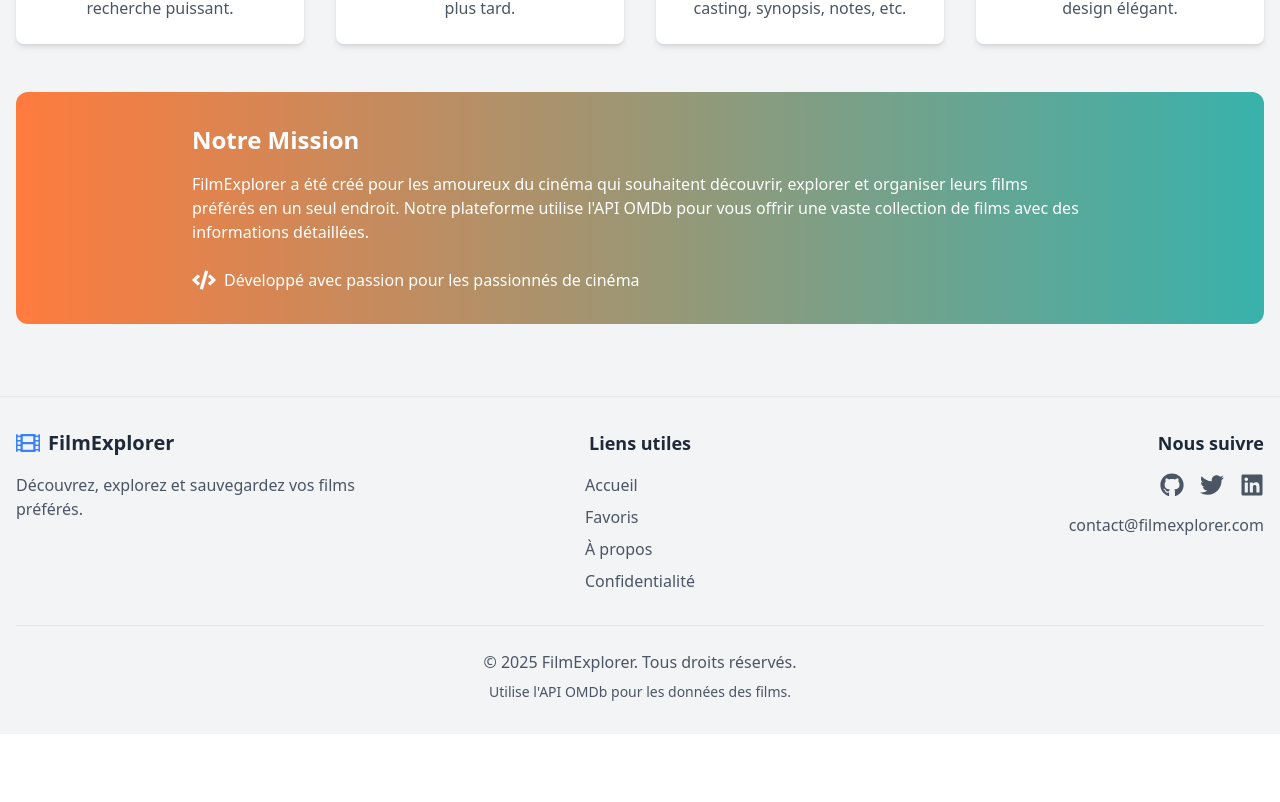
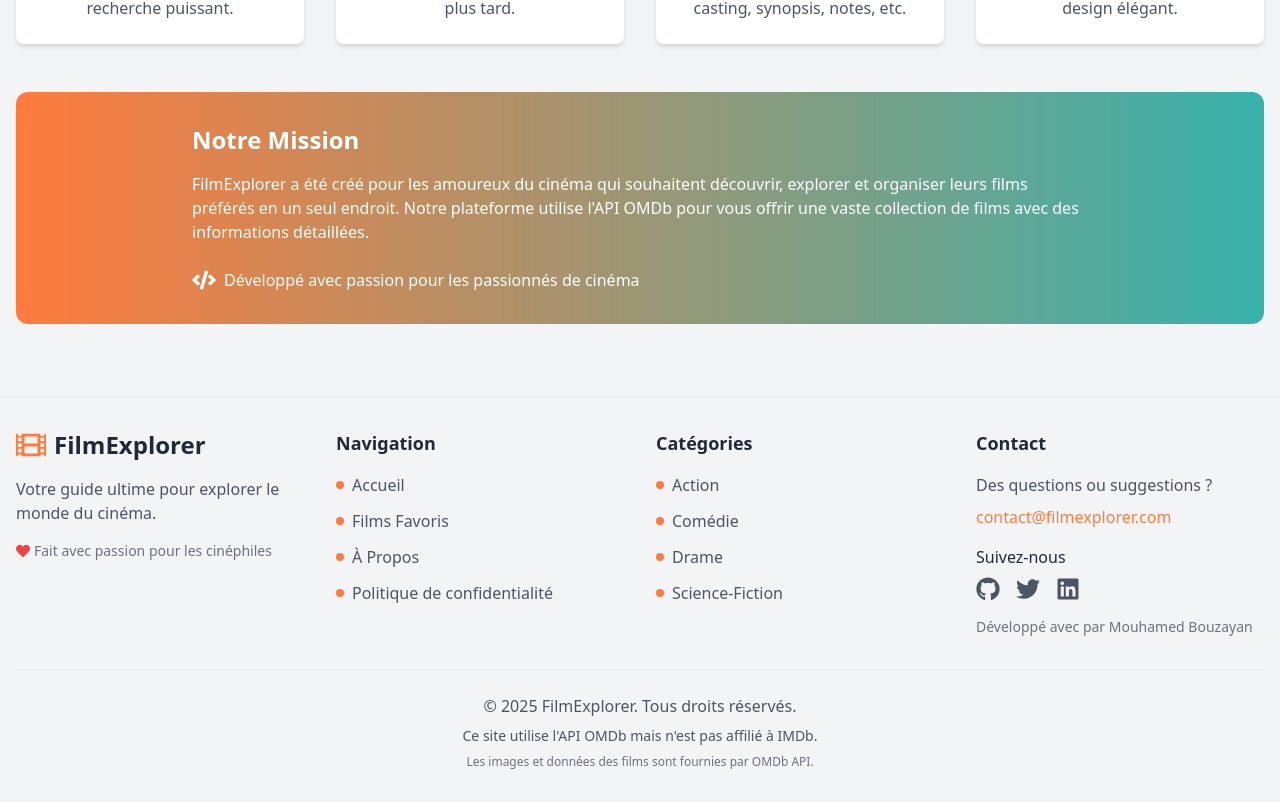
Before and after one commit to MOUHAMEDBOUZAYAN/FilmFinder-API, a React (Vite) app in the folder my-project/: page /about in a window 1280 px wide. Shown: the part 432-1234 px from the top of the page. Before the commit the page ends 1166 px from the top, so only its background shows below. Built offline with nearby package versions, Linux system fonts and the light colour scheme.

Commit message:
Update Components Search And Fouter

```diff
--- a/my-project/src/components/Footer.jsx
+++ b/my-project/src/components/Footer.jsx
@@ -1,57 +1,157 @@
-import { FaGithub, FaTwitter, FaLinkedin, FaFilm } from 'react-icons/fa';
+import { FaGithub, FaTwitter, FaLinkedin, FaFilm, FaHeart } from 'react-icons/fa';
+import { motion } from 'framer-motion';
 
 const Footer = () => {
   return (
-    <footer className="bg-gray-100 dark:bg-gray-900 border-t border-gray-200 dark:border-gray-800">
+    <footer className="bg-gray-100 dark:bg-dark-800 border-t border-gray-200 dark:border-gray-700">
       <div className="container mx-auto px-4 py-8">
-        <div className="grid grid-cols-1 md:grid-cols-3 gap-8">
+        <div className="grid grid-cols-1 md:grid-cols-4 gap-8">
           {/* Brand section */}
-          <div className="flex flex-col items-center md:items-start">
+          <motion.div
+            initial={{ opacity: 0, y: 20 }}
+            whileInView={{ opacity: 1, y: 0 }}
+            transition={{ duration: 0.5 }}
+            viewport={{ once: true }}
+            className="flex flex-col items-center md:items-start"
+          >
             <div className="flex items-center mb-4">
-              <FaFilm className="text-2xl text-blue-500 mr-2" />
-              <span className="text-xl font-bold text-gray-800 dark:text-white">FilmExplorer</span>
+              <FaFilm className="text-3xl text-primary-500 mr-2" />
+              <span className="text-2xl font-bold text-gray-800 dark:text-white">FilmExplorer</span>
             </div>
-            <p className="text-gray-600 dark:text-gray-300 text-center md:text-left">
-              Découvrez, explorez et sauvegardez vos films préférés.
+            <p className="text-gray-600 dark:text-gray-300 text-center md:text-left mb-4">
+              Votre guide ultime pour explorer le monde du cinéma.
             </p>
-          </div>
+            <div className="flex items-center text-sm text-gray-500 dark:text-gray-400">
+              <FaHeart className="text-red-500 mr-1" />
+              <span>Fait avec passion pour les cinéphiles</span>
+            </div>
+          </motion.div>
 
-          {/* Links section */}
-          <div className="flex flex-col items-center">
-            <h3 className="text-lg font-semibold text-gray-800 dark:text-white mb-4">Liens utiles</h3>
-            <ul className="space-y-2">
-              <li><a href="/" className="text-gray-600 dark:text-gray-300 hover:text-blue-500 transition-colors">Accueil</a></li>
-              <li><a href="/favorites" className="text-gray-600 dark:text-gray-300 hover:text-blue-500 transition-colors">Favoris</a></li>
-              <li><a href="/about" className="text-gray-600 dark:text-gray-300 hover:text-blue-500 transition-colors">À propos</a></li>
-              <li><a href="/privacy" className="text-gray-600 dark:text-gray-300 hover:text-blue-500 transition-colors">Confidentialité</a></li>
+          {/* Quick Links */}
+          <motion.div
+            initial={{ opacity: 0, y: 20 }}
+            whileInView={{ opacity: 1, y: 0 }}
+            transition={{ duration: 0.5, delay: 0.1 }}
+            viewport={{ once: true }}
+            className="flex flex-col items-center md:items-start"
+          >
+            <h3 className="text-lg font-semibold text-gray-800 dark:text-white mb-4">Navigation</h3>
+            <ul className="space-y-3">
+              <li>
+                <a href="/" className="flex items-center text-gray-600 dark:text-gray-300 hover:text-primary-500 transition-colors">
+                  <span className="w-2 h-2 bg-primary-500 rounded-full mr-2"></span>
+                  Accueil
+                </a>
+              </li>
+              <li>
+                <a href="/favorites" className="flex items-center text-gray-600 dark:text-gray-300 hover:text-primary-500 transition-colors">
+                  <span className="w-2 h-2 bg-primary-500 rounded-full mr-2"></span>
+                  Films Favoris
+                </a>
+              </li>
+              <li>
+                <a href="/about" className="flex items-center text-gray-600 dark:text-gray-300 hover:text-primary-500 transition-colors">
+                  <span className="w-2 h-2 bg-primary-500 rounded-full mr-2"></span>
+                  À Propos
+                </a>
+              </li>
+              <li>
+                <a href="/privacy" className="flex items-center text-gray-600 dark:text-gray-300 hover:text-primary-500 transition-colors">
+                  <span className="w-2 h-2 bg-primary-500 rounded-full mr-2"></span>
+                  Politique de confidentialité
+                </a>
+              </li>
             </ul>
-          </div>
+          </motion.div>
+
+          {/* Categories */}
+          <motion.div
+            initial={{ opacity: 0, y: 20 }}
+            whileInView={{ opacity: 1, y: 0 }}
+            transition={{ duration: 0.5, delay: 0.2 }}
+            viewport={{ once: true }}
+            className="flex flex-col items-center md:items-start"
+          >
+            <h3 className="text-lg font-semibold text-gray-800 dark:text-white mb-4">Catégories</h3>
+            <ul className="space-y-3">
+              <li>
+                <a href="/?search=action" className="flex items-center text-gray-600 dark:text-gray-300 hover:text-primary-500 transition-colors">
+                  <span className="w-2 h-2 bg-primary-500 rounded-full mr-2"></span>
+                  Action
+                </a>
+              </li>
+              <li>
+                <a href="/?search=comedy" className="flex items-center text-gray-600 dark:text-gray-300 hover:text-primary-500 transition-colors">
+                  <span className="w-2 h-2 bg-primary-500 rounded-full mr-2"></span>
+                  Comédie
+                </a>
+              </li>
+              <li>
+                <a href="/?search=drama" className="flex items-center text-gray-600 dark:text-gray-300 hover:text-primary-500 transition-colors">
+                  <span className="w-2 h-2 bg-primary-500 rounded-full mr-2"></span>
+                  Drame
+                </a>
+              </li>
+              <li>
+                <a href="/?search=sci-fi" className="flex items-center text-gray-600 dark:text-gray-300 hover:text-primary-500 transition-colors">
+                  <span className="w-2 h-2 bg-primary-500 rounded-full mr-2"></span>
+                  Science-Fiction
+                </a>
+              </li>
+            </ul>
+          </motion.div>
 
           {/* Social/contact section */}
-          <div className="flex flex-col items-center md:items-end">
-            <h3 className="text-lg font-semibold text-gray-800 dark:text-white mb-4">Nous suivre</h3>
-            <div className="flex space-x-4 mb-4">
-              <a href="https://github.com/MOUHAMEDBOUZAYAN/FilmFinder-API/commits/main/" aria-label="GitHub" className="text-gray-600 dark:text-gray-300 hover:text-blue-500 transition-colors">
-                <FaGithub className="text-2xl" />
-              </a>
-              <a href="https://twitter.com/yourusername" aria-label="Twitter" className="text-gray-600 dark:text-gray-300 hover:text-blue-500 transition-colors">
-                <FaTwitter className="text-2xl" />
-              </a>
-              <a href="https://www.linkedin.com/in/mouhamed-bouzayan-9a7222344/" aria-label="LinkedIn" className="text-gray-600 dark:text-gray-300 hover:text-blue-500 transition-colors">
-                <FaLinkedin className="text-2xl" />
+          <motion.div
+            initial={{ opacity: 0, y: 20 }}
+            whileInView={{ opacity: 1, y: 0 }}
+            transition={{ duration: 0.5, delay: 0.3 }}
+            viewport={{ once: true }}
+            className="flex flex-col items-center md:items-start"
+          >
+            <h3 className="text-lg font-semibold text-gray-800 dark:text-white mb-4">Contact</h3>
+            <div className="mb-4">
+              <p className="text-gray-600 dark:text-gray-300 mb-2">Des questions ou suggestions ?</p>
+              <a href="mailto:contact@filmexplorer.com" className="text-primary-500 hover:underline">
+                contact@filmexplorer.com
               </a>
             </div>
-            <a href="mailto:contact@filmexplorer.com" className="text-gray-600 dark:text-gray-300 hover:text-blue-500 transition-colors">
-              contact@filmexplorer.com
-            </a>
-          </div>
+
+            <div className="mb-4">
+              <h4 className="text-md font-medium text-gray-800 dark:text-white mb-2">Suivez-nous</h4>
+              <div className="flex space-x-4">
+                <a href="https://github.com/MOUHAMEDBOUZAYAN/FilmFinder-API/commits/main/" aria-label="GitHub" className="text-gray-600 dark:text-gray-300 hover:text-primary-500 transition-colors">
+                  <FaGithub className="text-2xl" />
+                </a>
+                <a href="https://twitter.com/yourusername" aria-label="Twitter" className="text-gray-600 dark:text-gray-300 hover:text-primary-500 transition-colors">
+                  <FaTwitter className="text-2xl" />
+                </a>
+                <a href="https://www.linkedin.com/in/mouhamed-bouzayan-9a7222344/" aria-label="LinkedIn" className="text-gray-600 dark:text-gray-300 hover:text-primary-500 transition-colors">
+                  <FaLinkedin className="text-2xl" />
+                </a>
+              </div>
+            </div>
+
+            <div className="text-sm text-gray-500 dark:text-gray-400">
+              <p>Développé avec par Mouhamed Bouzayan</p>
+            </div>
+          </motion.div>
         </div>
 
         {/* Copyright section */}
-        <div className="border-t border-gray-200 dark:border-gray-800 mt-8 pt-6 text-center text-gray-600 dark:text-gray-300">
+        <motion.div
+          initial={{ opacity: 0 }}
+          whileInView={{ opacity: 1 }}
+          transition={{ duration: 0.5, delay: 0.4 }}
+          viewport={{ once: true }}
+          className="border-t border-gray-200 dark:border-gray-700 mt-8 pt-6 text-center text-gray-600 dark:text-gray-300"
+        >
           <p>© {new Date().getFullYear()} FilmExplorer. Tous droits réservés.</p>
-          <p className="text-sm mt-2">Utilise l'API OMDb pour les données des films.</p>
-        </div>
+          <p className="text-sm mt-2">Ce site utilise l'API OMDb mais n'est pas affilié à IMDb.</p>
+          <p className="text-xs mt-2 text-gray-500 dark:text-gray-400">
+            Les images et données des films sont fournies par OMDb API.
+          </p>
+        </motion.div>
       </div>
     </footer>
   );
--- a/my-project/src/components/Search.jsx
+++ b/my-project/src/components/Search.jsx
@@ -1,9 +1,14 @@
 import { useState, useEffect } from 'react';
 import { useNavigate, useLocation } from 'react-router-dom';
 import { MagnifyingGlassIcon, XMarkIcon } from '@heroicons/react/24/solid';
+import { motion, AnimatePresence } from 'framer-motion';
+import { searchMovies } from '../services/api';
 
 const Search = ({ placeholder = "Rechercher un film..." }) => {
   const [query, setQuery] = useState('');
+  const [isFocused, setIsFocused] = useState(false);
+  const [suggestions, setSuggestions] = useState([]);
+  const [isLoading, setIsLoading] = useState(false);
   const navigate = useNavigate();
   const location = useLocation();
 
@@ -12,6 +17,29 @@
     const params = new URLSearchParams(location.search);
     setQuery(params.get('search') || '');
   }, [location.search]);
+
+  // Fetch suggestions when query changes
+  useEffect(() => {
+    const fetchSuggestions = async () => {
+      if (query.length > 2) { // Only search after 3 characters
+        setIsLoading(true);
+        try {
+          const { Search } = await searchMovies(query);
+          setSuggestions(Search?.slice(0, 5) || []); // Limit to 5 suggestions
+        } catch (error) {
+          console.error('Error fetching suggestions:', error);
+          setSuggestions([]);
+        } finally {
+          setIsLoading(false);
+        }
+      } else {
+        setSuggestions([]);
+      }
+    };
+
+    const debounceTimer = setTimeout(fetchSuggestions, 300); // Debounce 300ms
+    return () => clearTimeout(debounceTimer);
+  }, [query]);
 
   const handleSubmit = (e) => {
     e.preventDefault();
@@ -23,37 +51,95 @@
       params.delete('search');
     }
     navigate(`?${params.toString()}`);
+    setSuggestions([]); // Clear suggestions on submit
   };
 
   const clearSearch = () => {
     setQuery('');
+    setSuggestions([]);
     const params = new URLSearchParams(location.search);
     params.delete('search');
     navigate(`?${params.toString()}`);
   };
 
+  const handleSuggestionClick = (title) => {
+    setQuery(title);
+    navigate(`?search=${encodeURIComponent(title)}`);
+    setSuggestions([]);
+  };
+
   return (
-    <form onSubmit={handleSubmit} className="relative w-full max-w-md mx-auto">
-      <div className="flex items-center border rounded-full px-4 py-2 transition-all duration-200 border-gray-300 dark:border-gray-600">
-        <MagnifyingGlassIcon className="h-5 w-5 text-gray-400 dark:text-gray-500" />
+    <motion.form
+      onSubmit={handleSubmit}
+      initial={{ opacity: 0, y: -10 }}
+      animate={{ opacity: 1, y: 0 }}
+      className="relative w-full max-w-md mx-auto"
+    >
+      <div className={`flex items-center border rounded-full px-4 py-2 transition-all duration-200 ${
+        isFocused
+          ? 'border-primary-500 shadow-md'
+          : 'border-gray-300 dark:border-gray-600 hover:border-gray-400 dark:hover:border-gray-500'
+      }`}>
+        <MagnifyingGlassIcon className={`h-5 w-5 ${
+          isFocused ? 'text-primary-500' : 'text-gray-400 dark:text-gray-500'
+        }`} />
+
         <input
           type="text"
           value={query}
           onChange={(e) => setQuery(e.target.value)}
+          onFocus={() => setIsFocused(true)}
+          onBlur={() => setTimeout(() => setIsFocused(false), 200)} // Delay to allow click on suggestions
           placeholder={placeholder}
-          className="w-full bg-transparent border-none focus:outline-none px-3 py-1 text-gray-700 dark:text-gray-200"
+          className="w-full bg-transparent border-none focus:outline-none px-3 py-1 text-gray-700 dark:text-gray-200 placeholder-gray-400 dark:placeholder-gray-500"
+          autoComplete="off"
         />
+
         {query && (
-          <button
+          <motion.button
             type="button"
             onClick={clearSearch}
             className="p-1 text-gray-400 hover:text-gray-600 dark:hover:text-gray-300"
+            whileHover={{ scale: 1.1 }}
+            whileTap={{ scale: 0.9 }}
           >
             <XMarkIcon className="h-5 w-5" />
-          </button>
+          </motion.button>
         )}
       </div>
-    </form>
+
+      {/* Autocomplete suggestions dropdown */}
+      <AnimatePresence>
+        {(isFocused && (suggestions.length > 0 || isLoading)) && (
+          <motion.div
+            initial={{ opacity: 0, y: -10 }}
+            animate={{ opacity: 1, y: 0 }}
+            exit={{ opacity: 0, y: -10 }}
+            transition={{ duration: 0.2 }}
+            className="absolute z-10 mt-2 w-full bg-white dark:bg-dark-700 rounded-lg shadow-lg py-2 max-h-60 overflow-auto"
+          >
+            {isLoading ? (
+              <div className="px-4 py-2 text-gray-500 dark:text-gray-400 flex items-center">
+                <div className="animate-spin rounded-full h-4 w-4 border-b-2 border-primary-500 mr-2"></div>
+                Recherche...
+              </div>
+            ) : (
+              suggestions.map((movie) => (
+                <button
+                  key={movie.imdbID}
+                  type="button"
+                  onClick={() => handleSuggestionClick(movie.Title)}
+                  className="w-full text-left px-4 py-2 hover:bg-gray-100 dark:hover:bg-dark-600 text-gray-700 dark:text-gray-300 flex items-center"
+                >
+                  <MagnifyingGlassIcon className="h-4 w-4 text-gray-400 mr-2 flex-shrink-0" />
+                  <span className="truncate">{movie.Title} ({movie.Year})</span>
+                </button>
+              ))
+            )}
+          </motion.div>
+        )}
+      </AnimatePresence>
+    </motion.form>
   );
 };
 
```
Also changed, not shown: my-project/src/components/MovieCard.jsx (+35 -3 lines).
